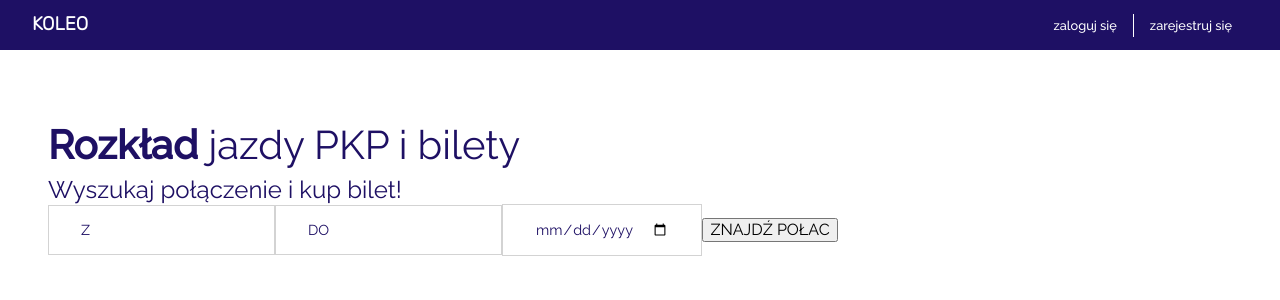
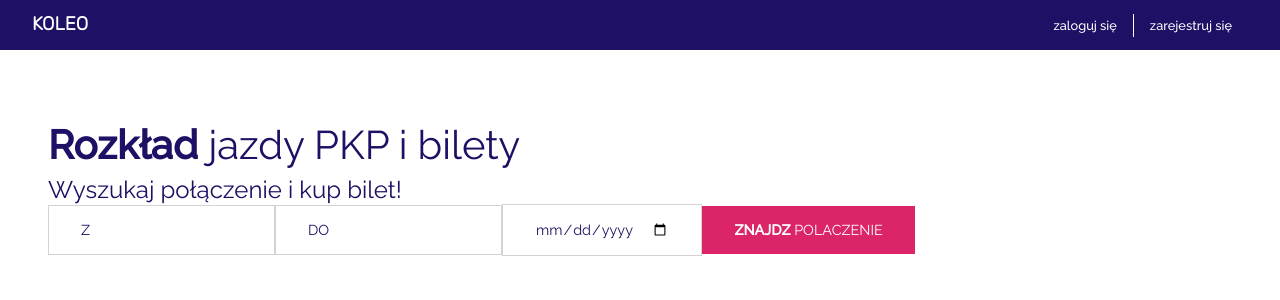
Before and after one commit to marcinwilkdev/koleo-clone-frontend, a React (Create React App) app: page / in a window 1280 px wide. Shown: the top 300 px of the page. Built offline with nearby package versions, Linux system fonts and the light colour scheme.

Commit message:
create button component

```diff
--- /dev/null
+++ b/src/components/UI/Button/Button.tsx
@@ -0,0 +1,24 @@
+import React from "react";
+import classes from "./styles/Button.module.css";
+
+interface Props {
+    className?: string;
+    type?: "button" | "submit" | "reset";
+    onClick?: React.MouseEventHandler<HTMLButtonElement>;
+}
+
+const Button: React.FC<Props> = ({ children, className, type, onClick }) => {
+    let compiledClassName = classes.button;
+
+    if (className) {
+        compiledClassName += " " + className;
+    }
+
+    return (
+        <button className={compiledClassName} type={type} onClick={onClick}>
+            {children}
+        </button>
+    );
+};
+
+export default Button;
--- /dev/null
+++ b/src/components/UI/Button/styles/Button.module.css
@@ -0,0 +1,20 @@
+.button {
+    background-color: #db2568;
+    color: white;
+
+    text-align: left;
+    font-size: 90%;
+
+    border: none;
+
+    padding: 1rem 2rem;
+
+    cursor: pointer;
+
+    transition: background-color 0.5s ease-out;
+}
+
+.button:hover,
+.button:active {
+    background-color: #a51a4d;
+}
--- a/src/components/Welcome/WelcomeForm.tsx
+++ b/src/components/Welcome/WelcomeForm.tsx
@@ -1,4 +1,5 @@
 import React from "react";
+import Button from "../UI/Button/Button";
 import Input from "../UI/Input/Input";
 
 const WelcomeForm: React.FC = () => {
@@ -7,7 +8,7 @@ const WelcomeForm: React.FC = () => {
             <Input placeholder="Z"/>
             <Input placeholder="DO"/>
             <Input type="date" placeholder="Z"/>
-            <button type="submit">ZNAJDŹ POŁAC</button>
+            <Button type="submit"><b>ZNAJDZ</b> POLACZENIE</Button>
         </form>
     );
 };
```
